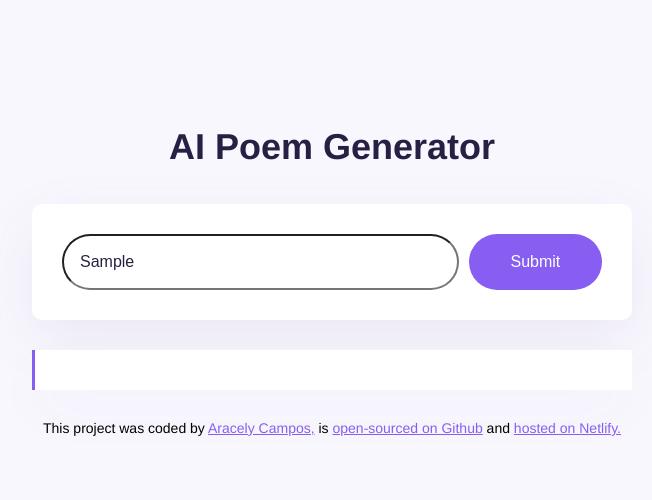
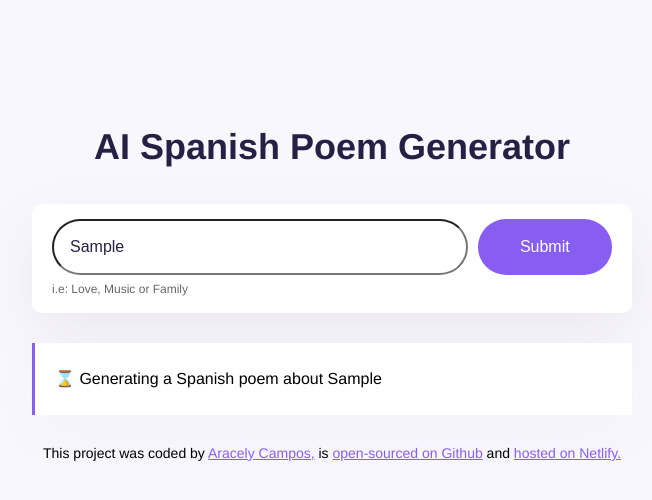
Before and after one commit to Aracely0504/Spanish-Poem-Generator, a plain HTML site: page index.html in a window 1280 px wide. Both pictures are taken after typing "Sample" into the empty fields and a click on the input 843 px from the left and 262 px from the top of the page. Shown: the whole page, without its empty margins (308-960 px from the left). Drawn offline with nearby package versions, Linux system fonts and the light colour scheme; no server answers.

Commit message:
Improved the User Experience

```diff
--- a/index.html
+++ b/index.html
@@ -11,14 +11,15 @@
   <body>
     <div class="container">
       <header>
-        <h1>AI Poem Generator</h1>
+        <h1>AI Spanish Poem Generator</h1>
       </header>
 
       <main>
+        <div class="form-container">
           <form id="poem-generator-form">
             <input
               type="text"
-            placeholder="Enter the topic of the poem"
+              placeholder="Enter the topic of a Spanish poem"
               autofocus
               required
               autocomplete="off"
@@ -27,7 +28,9 @@
             />
             <input type="submit" class="submit-button" />
           </form>
-        <div class="poem" id="poem"></div>
+          <div class="hint">i.e: Love, Music or Family</div>
+        </div>
+        <div class="poem hidden" id="poem"></div>
       </main>
 
       <footer>
--- a/src/index.js
+++ b/src/index.js
@@ -18,6 +18,10 @@ function generatePoem(event) {
   let prompt = `User instructions: generate a Spanish poem about ${instructionsInput.value}`;
   let apiUrl = `https://api.shecodes.io/ai/v1/generate?prompt=${prompt}&context=${context}&key=${apiKey}`;
 
+  let poemElement = document.querySelector("#poem");
+  poemElement.classList.remove("hidden");
+  poemElement.innerHTML = `<div class="generating">⌛ Generating a Spanish poem about ${instructionsInput.value}</div>`;
+
   console.log("Generating poem");
   console.log(`Prompt:${prompt}`);
   console.log(`Context:${context}`);
--- a/src/style.css
+++ b/src/style.css
@@ -22,15 +22,25 @@ h1 {
   line-height: 1.5;
   color: #272044;
 }
+.form-container {
+  background-color: white;
+  margin-bottom: 30px;
+  box-shadow: 0px 20px 60px rgba(65, 50, 100, 0.08);
+  border-radius: 10px;
+  padding: 15px 20px;
+}
 
 form {
-  padding: 30px;
-  background-color: white;
-  box-shadow: 0px 20px 60px rgba(65, 50, 100, 0.08);
-  border-radius: 10px;
   display: flex;
-  margin-bottom: 30px;
 }
+
+.hint {
+  line-height: 1.5;
+  font-size: 12px;
+  margin-top: 5px;
+  opacity: 0.6;
+}
+
 .instructions {
   padding: 16px;
   border: 1px solid rgba (39, 33, 66, 0.5);
@@ -62,8 +72,26 @@ form {
 .poem strong {
   color: #885df1;
 }
+
+.hidden {
+  display: none;
+}
 footer {
   text-align: center;
   font-size: 14px;
   margin-top: 30px;
 }
+.generating {
+  animation: blink-animation 1s steps(5, start) infinite;
+  -webkit-animation: blink-animation 1s steps(5, start) infinite;
+}
+@keyframes blink-animation {
+  to {
+    visibility: hidden;
+  }
+}
+@-webkit-keyframes blink-animation {
+  to {
+    visibility: hidden;
+  }
+}
```
Lines whose indentation alone changed are shown as unchanged.
